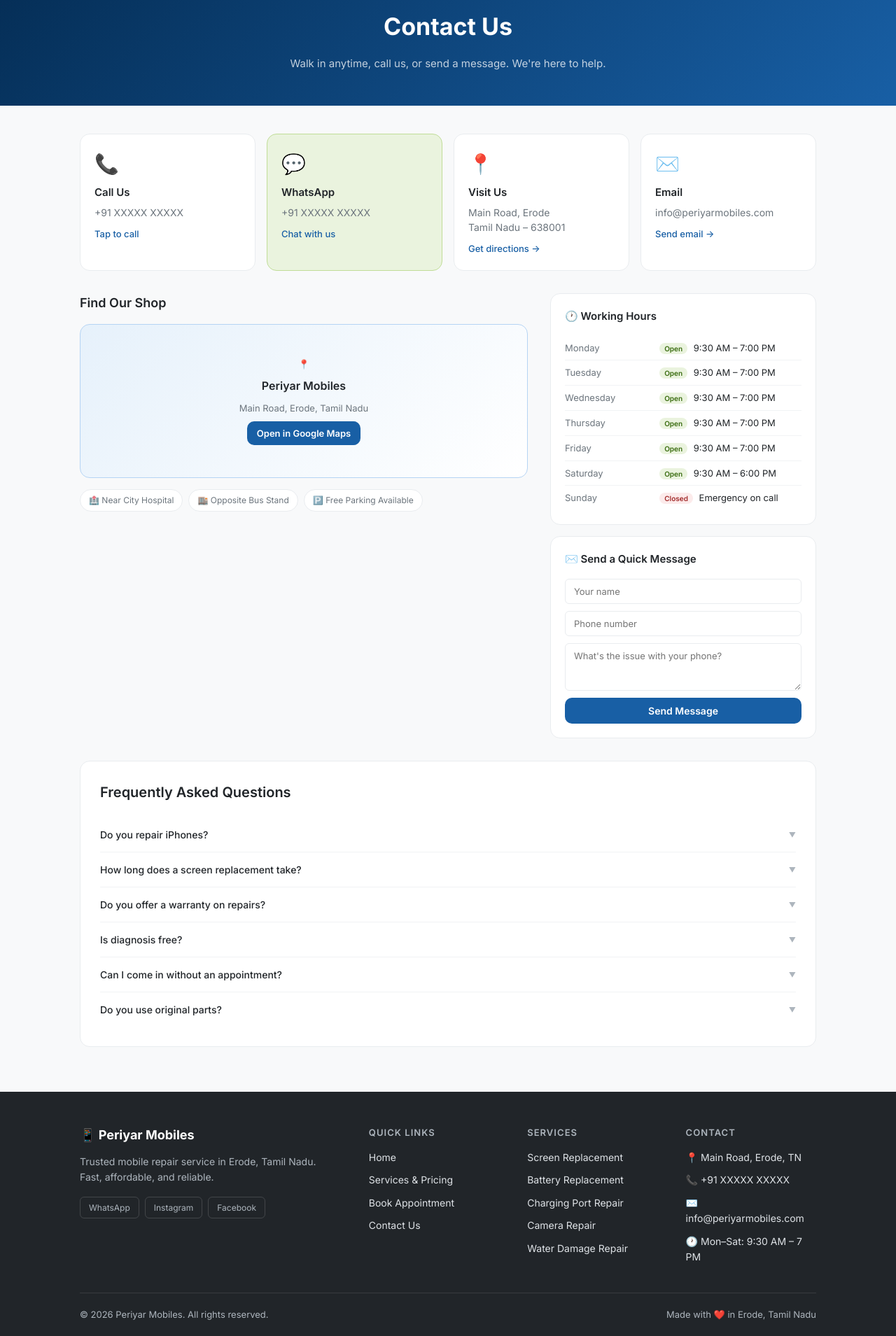
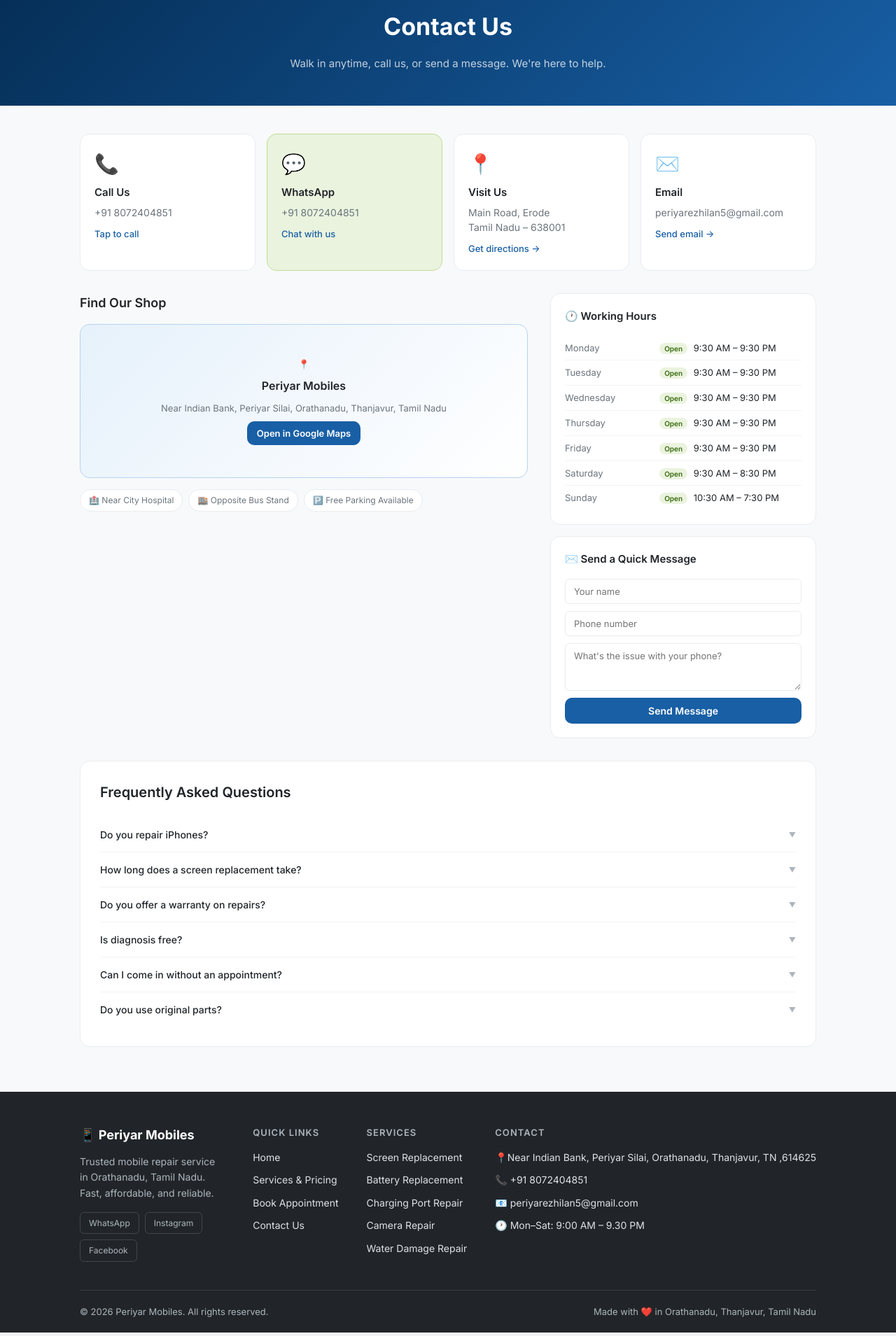
Before and after one commit to 47Siva/Periyar-Mobiles, a React (Create React App) app: page /contact in a window 1280 px wide. Shown: the part 149-2058 px from the top of the page at 70% size. Built offline with nearby package versions, Linux system fonts and the light colour scheme; the HTML template or start-up script is replaced by a standard one.

Commit message:
Update Contact Detiles In src/components/Footer.js src/pages/Home.js src/pages/Booking.js src/pages/Contact.js this placeholder's

```diff
--- a/src/components/Footer.css
+++ b/src/components/Footer.css
@@ -74,6 +74,9 @@
   color: var(--gray-300);
   text-decoration: none;
   transition: color 0.15s;
+  white-space: nowrap;
+  overflow: hidden;
+  text-overflow: ellipsis;
 }
 
 .footer__col a:hover {
--- a/src/components/Footer.js
+++ b/src/components/Footer.js
@@ -10,10 +10,10 @@
           <div className="footer__brand">
             <div className="footer__logo">📱 Periyar Mobiles</div>
             <p className="footer__tagline">
-              Trusted mobile repair service in Erode, Tamil Nadu. Fast, affordable, and reliable.
+              Trusted mobile repair service in Orathanadu, Tamil Nadu. Fast, affordable, and reliable.
             </p>
             <div className="footer__social">
-              <a href="https://wa.me/91XXXXXXXXXX" target="_blank" rel="noreferrer" className="social-btn">WhatsApp</a>
+              <a href="https://wa.me/8072404851" target="_blank" rel="noreferrer" className="social-btn">WhatsApp</a>
               <a href="#" className="social-btn">Instagram</a>
               <a href="#" className="social-btn">Facebook</a>
             </div>
@@ -38,16 +38,16 @@
 
           <div className="footer__col">
             <h4>Contact</h4>
-            <span>📍 Main Road, Erode, TN</span>
-            <a href="tel:+91XXXXXXXXXX">📞 +91 XXXXX XXXXX</a>
-            <a href="mailto:info@periyarmobiles.com">✉️ info@periyarmobiles.com</a>
-            <span>🕐 Mon–Sat: 9:30 AM – 7 PM</span>
+            <span>📍Near Indian Bank, Periyar Silai, Orathanadu, Thanjavur, TN ,614625</span>
+            <a href="tel:+918072404851">📞 +91 8072404851</a>
+            <a href="mailto:periyarezhilan5@gmail.com">📧 periyarezhilan5@gmail.com</a>
+            <span>🕐 Mon–Sat: 9:00 AM – 9.30 PM</span>
           </div>
         </div>
 
         <div className="footer__bottom">
           <span>© {new Date().getFullYear()} Periyar Mobiles. All rights reserved.</span>
-          <span>Made with ❤️ in Erode, Tamil Nadu</span>
+          <span>Made with ❤️ in Orathanadu, Thanjavur, Tamil Nadu</span>
         </div>
       </div>
     </footer>
--- a/src/pages/Booking.js
+++ b/src/pages/Booking.js
@@ -119,8 +119,8 @@
             </div>
           </div>
           <p className="success-note">
-            📍 Visit us at: Main Road, Erode, Tamil Nadu – 638001<br />
-            📞 Questions? Call us at +91 XXXXX XXXXX
+            📍 Visit us at: Near Indian Bank, Periyar Silai, Orathanadu, Thanjavur, Tamil Nadu – 614625<br />
+            📞 Questions? Call us at +91 8072404851
           </p>
           <button onClick={handleReset} className="btn btn--primary">Book Another Appointment</button>
         </div>
@@ -270,18 +270,18 @@
           <div className="sidebar-card">
             <h3>🕐 Working Hours</h3>
             <div className="hours-list">
-              <div className="hours-row"><span>Mon – Fri</span><strong>9:30 AM – 7:00 PM</strong></div>
-              <div className="hours-row"><span>Saturday</span><strong>9:30 AM – 6:00 PM</strong></div>
-              <div className="hours-row hours-row--closed"><span>Sunday</span><strong>Closed*</strong></div>
+              <div className="hours-row"><span>Mon – Fri</span><strong>9:30 AM – 9:30 PM</strong></div>
+              <div className="hours-row"><span>Saturday</span><strong>9:30 AM – 8:30 PM</strong></div>
+              <div className="hours-row hours-row--closed"><span>Sunday</span><strong>10:30 AM – 7:30 PM</strong></div>
             </div>
             <p className="sidebar-note">*Emergency repairs on call for Sundays</p>
           </div>
 
           <div className="sidebar-card">
             <h3>📍 Our Location</h3>
-            <p>Periyar Mobiles<br />Main Road, Erode<br />Tamil Nadu – 638001</p>
+            <p>Periyar Mobiles<br />Near Indian Bank, Periyar Silai, Orathanadu, Thanjavur<br />Tamil Nadu – 614625</p>
             <a
-              href="https://maps.google.com/?q=Erode+Tamil+Nadu"
+              href="https://www.google.com/maps/place/Periyar+Mobiles/@10.627159,79.2482549,93m/data=!3m1!1e3!4m6!3m5!1s0x3baab1b14a0328b7:0xd666afbdb3a4ff6d!8m2!3d10.6271584!4d79.2484887!16s%2Fg%2F11qb3bv8l3?entry=ttu&g_ep=EgoyMDI2MDYyMS4wIKXMDSoASAFQAw%3D%3D"
               target="_blank"
               rel="noreferrer"
               className="btn btn--outline btn--sm"
@@ -294,7 +294,7 @@
             <h3>💬 Prefer WhatsApp?</h3>
             <p>Send us a WhatsApp message with your phone issue and we'll reply instantly.</p>
             <a
-              href="https://wa.me/91XXXXXXXXXX?text=Hi%2C%20I%20want%20to%20book%20a%20repair%20appointment"
+              href="https://wa.me/918072404851?text=Hi%2C%20I%20want%20to%20book%20a%20repair%20appointment"
               target="_blank"
               rel="noreferrer"
               className="btn btn--white"
--- a/src/pages/Contact.js
+++ b/src/pages/Contact.js
@@ -46,29 +46,29 @@
       <div className="contact-section">
         <div className="contact-section__container">
           <div className="contact-cards">
-            <a href="tel:+91XXXXXXXXXX" className="contact-card contact-card--link">
+            <a href="tel:+918072404851" className="contact-card contact-card--link">
               <div className="contact-card__icon">📞</div>
               <h3>Call Us</h3>
-              <p>+91 XXXXX XXXXX</p>
+              <p>+91 8072404851</p>
               <span className="contact-card__action">Tap to call</span>
             </a>
-            <a href="https://wa.me/91XXXXXXXXXX?text=Hi%2C%20I%20need%20phone%20repair%20help" target="_blank" rel="noreferrer" className="contact-card contact-card--link contact-card--green">
+            <a href="https://wa.me/918072404851?text=Hi%2C%20I%20need%20phone%20repair%20help" target="_blank" rel="noreferrer" className="contact-card contact-card--link contact-card--green">
               <div className="contact-card__icon">💬</div>
               <h3>WhatsApp</h3>
-              <p>+91 XXXXX XXXXX</p>
+              <p>+91 8072404851</p>
               <span className="contact-card__action">Chat with us</span>
             </a>
             <div className="contact-card">
               <div className="contact-card__icon">📍</div>
               <h3>Visit Us</h3>
               <p>Main Road, Erode<br />Tamil Nadu – 638001</p>
-              <a href="https://maps.google.com/?q=Erode+Tamil+Nadu" target="_blank" rel="noreferrer" className="contact-card__action">Get directions →</a>
+              <a href="https://www.google.com/maps/place/Periyar+Mobiles/@10.627159,79.2482549,93m/data=!3m1!1e3!4m6!3m5!1s0x3baab1b14a0328b7:0xd666afbdb3a4ff6d!8m2!3d10.6271584!4d79.2484887!16s%2Fg%2F11qb3bv8l3?entry=ttu&g_ep=EgoyMDI2MDYyMS4wIKXMDSoASAFQAw%3D%3D" target="_blank" rel="noreferrer" className="contact-card__action">Get directions →</a>
             </div>
             <div className="contact-card">
               <div className="contact-card__icon">✉️</div>
               <h3>Email</h3>
-              <p>info@periyarmobiles.com</p>
-              <a href="mailto:info@periyarmobiles.com" className="contact-card__action">Send email →</a>
+              <p>periyarezhilan5@gmail.com</p>
+              <a href="mailto:periyarezhilan5@gmail.com" className="contact-card__action">Send email →</a>
             </div>
           </div>
 
@@ -80,9 +80,9 @@
                 <div className="map-placeholder__inner">
                   <span className="map-pin">📍</span>
                   <strong>Periyar Mobiles</strong>
-                  <span>Main Road, Erode, Tamil Nadu</span>
+                  <span>Near Indian Bank, Periyar Silai, Orathanadu, Thanjavur, Tamil Nadu</span>
                   <a
-                    href="https://maps.google.com/?q=Erode+Tamil+Nadu"
+                    href="https://www.google.com/maps/place/Periyar+Mobiles/@10.627159,79.2482549,93m/data=!3m1!1e3!4m6!3m5!1s0x3baab1b14a0328b7:0xd666afbdb3a4ff6d!8m2!3d10.6271584!4d79.2484887!16s%2Fg%2F11qb3bv8l3?entry=ttu&g_ep=EgoyMDI2MDYyMS4wIKXMDSoASAFQAw%3D%3D"
                     target="_blank"
                     rel="noreferrer"
                     className="btn btn--primary btn--sm"
@@ -106,31 +106,31 @@
                   <tbody>
                     <tr>
                       <td>Monday</td>
-                      <td><span className="open-badge">Open</span> 9:30 AM – 7:00 PM</td>
+                      <td><span className="open-badge">Open</span> 9:30 AM – 9:30 PM</td>
                     </tr>
                     <tr>
                       <td>Tuesday</td>
-                      <td><span className="open-badge">Open</span> 9:30 AM – 7:00 PM</td>
+                      <td><span className="open-badge">Open</span> 9:30 AM – 9:30 PM</td>
                     </tr>
                     <tr>
                       <td>Wednesday</td>
-                      <td><span className="open-badge">Open</span> 9:30 AM – 7:00 PM</td>
+                      <td><span className="open-badge">Open</span> 9:30 AM – 9:30 PM</td>
                     </tr>
                     <tr>
                       <td>Thursday</td>
-                      <td><span className="open-badge">Open</span> 9:30 AM – 7:00 PM</td>
+                      <td><span className="open-badge">Open</span> 9:30 AM – 9:30 PM</td>
                     </tr>
                     <tr>
                       <td>Friday</td>
-                      <td><span className="open-badge">Open</span> 9:30 AM – 7:00 PM</td>
+                      <td><span className="open-badge">Open</span> 9:30 AM – 9:30 PM</td>
                     </tr>
                     <tr>
                       <td>Saturday</td>
-                      <td><span className="open-badge">Open</span> 9:30 AM – 6:00 PM</td>
+                      <td><span className="open-badge">Open</span> 9:30 AM – 8:30 PM</td>
                     </tr>
                     <tr>
                       <td>Sunday</td>
-                      <td><span className="closed-badge">Closed</span> Emergency on call</td>
+                      <td><span className="open-badge">Open</span> 10:30 AM – 7:30 PM</td>
                     </tr>
                   </tbody>
                 </table>
--- a/src/pages/Home.js
+++ b/src/pages/Home.js
@@ -43,7 +43,7 @@
       <section className="hero">
         <div className="hero__container">
           <div className="hero__content">
-            <span className="hero__badge">⭐ Trusted Service Center in Erode</span>
+            <span className="hero__badge">⭐ Trusted Service Center in Orathanadu</span>
             <h1 className="hero__title">
               Your phone fixed <span className="hero__title-accent">fast</span>, done right.
             </h1>
@@ -59,9 +59,9 @@
               </Link>
             </div>
             <div className="hero__contact-strip">
-              <a href="tel:+91XXXXXXXXXX" className="contact-chip">📞 Call Us</a>
-              <a href="https://wa.me/91XXXXXXXXXX" className="contact-chip contact-chip--green" target="_blank" rel="noreferrer">💬 WhatsApp</a>
-              <span className="contact-chip contact-chip--muted">📍 Main Road, Erode</span>
+              <a href="tel:+918072404851" className="contact-chip">📞 Call Us</a>
+              <a href="https://wa.me/918072404851" className="contact-chip contact-chip--green" target="_blank" rel="noreferrer">💬 WhatsApp</a>
+              <span className="contact-chip contact-chip--muted">📍 Near Indian Bank, Periyar Silai, Orathanadu, Thanjavur, TN ,614625</span>
             </div>
           </div>
           <div className="hero__visual">
```
